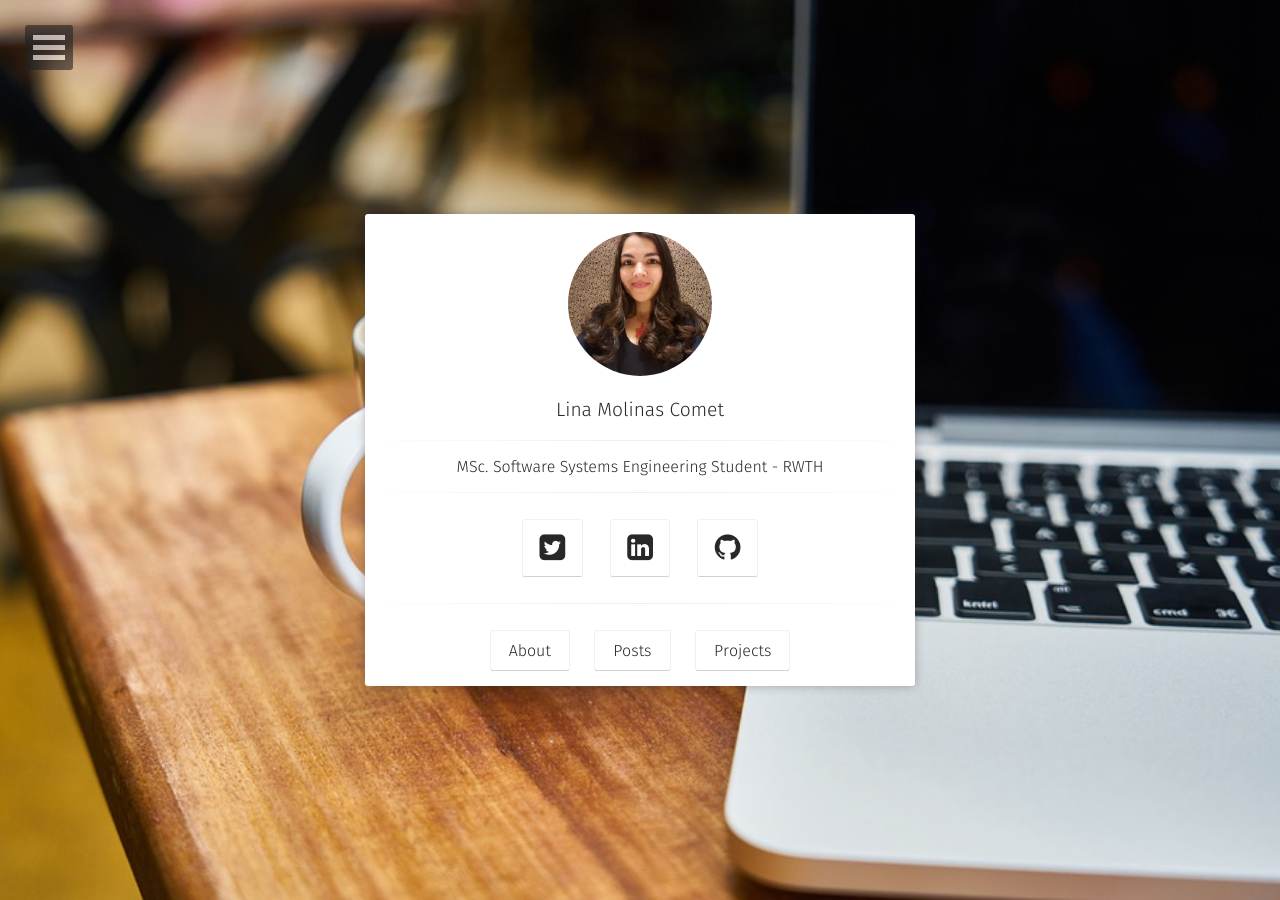
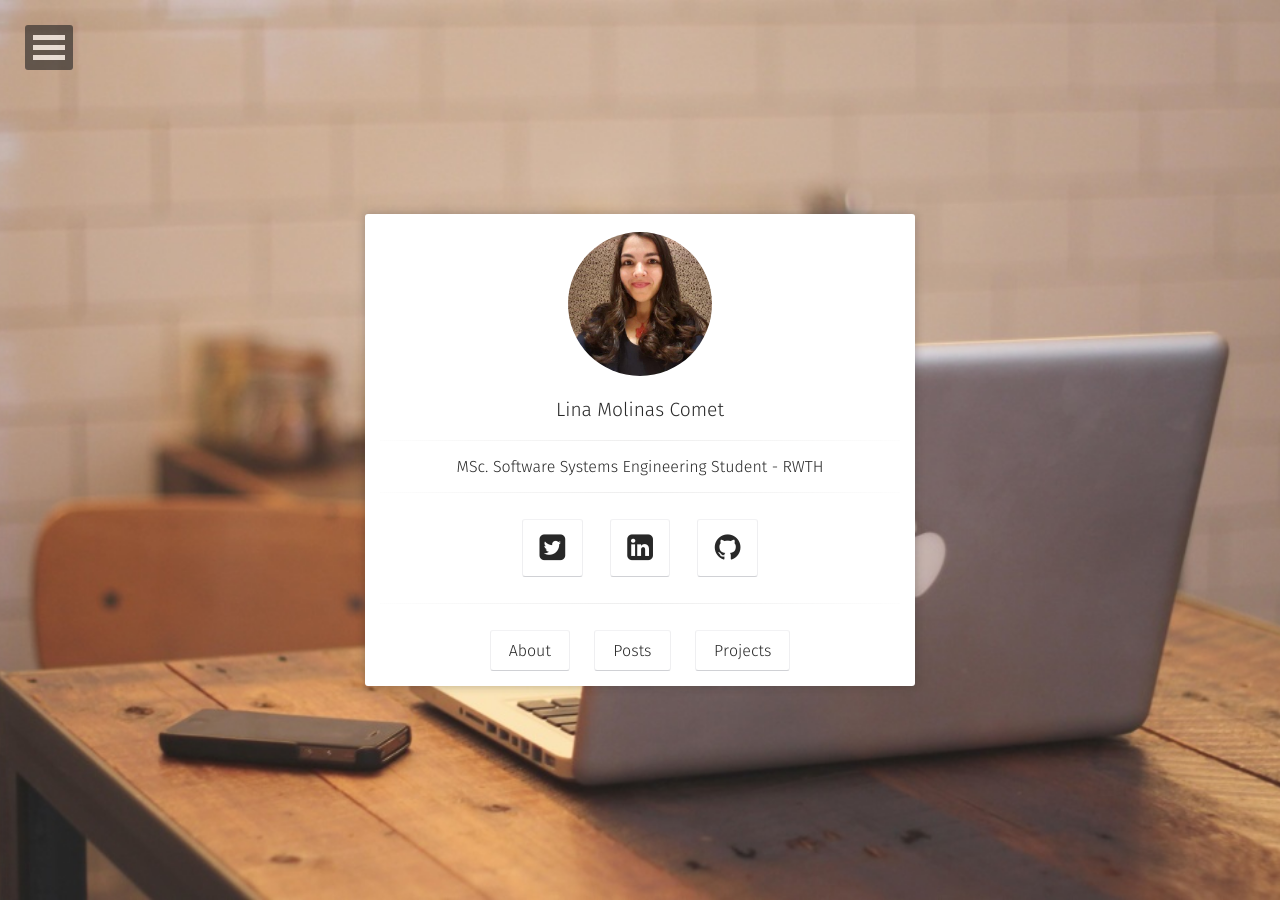
Before and after one commit to lcomet/linamolinascomet, a Jekyll site: the page built from index.html, in a window 1280 px wide. Built offline with Jekyll 4.4.1, drawn with Linux system fonts in a browser that asks for light colours; some web fonts are replaced.

Commit message:
update background

```diff
--- a/_config.yml
+++ b/_config.yml
@@ -6,7 +6,7 @@ description:        "Computer Science Student."
 reading_time:       true
 words_per_minute:   200
 logo:               'assets/img/profile.jpg'
-background:         'assets/img/coffee.jpg'
+background:         'assets/img/macbrown.jpg'
 tiled_bg:           false   # Set this true if you want to tile your background image, otherwise it will be covered
 locale:             en_US
 url:                https://lcomet.github.io/linamolinascomet/
```
